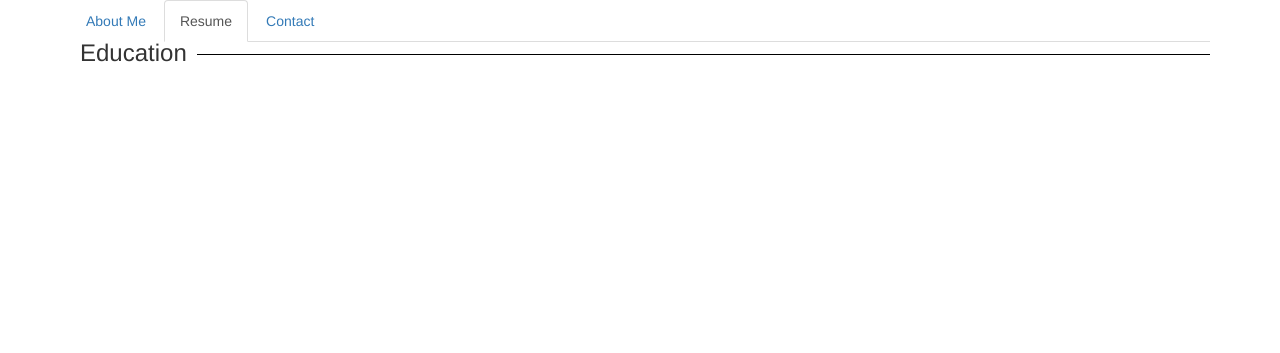
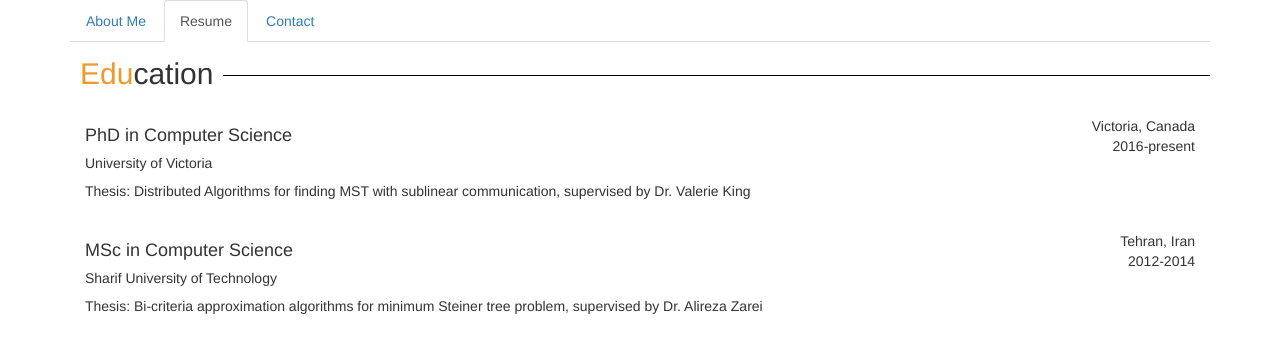
Before and after one commit to amashreghi/Personal-Homepage, a PHP site: page / in a window 1280 px wide, after a click on "Resume". Shown: the top 353 px of the page. Run offline with PHP 8.4, Linux system fonts and the light colour scheme; some libraries are stand-ins or nearby versions.

Commit message:
Fixed resume section formats

```diff
--- a/public/css/styles.css
+++ b/public/css/styles.css
@@ -29,7 +29,15 @@ li {
 
 }
 
-span {
+.resume-section-title{
     background: #FFFFFF;
     padding: 0 10px;
 }
+
+.first-title-letters{
+    /*font-family: serif;*/
+    /*font-size: 150%;*/
+    /*font-weight: bold;*/
+    color: #ED9A29;
+    padding: 0;
+}
--- a/public/resume.php
+++ b/public/resume.php
@@ -1,6 +1,21 @@
-<h3 class="resume-section"><span>Education</span></h3>
-
+<h2 class="resume-section" style="margin-top: 30px;"><span class="resume-section-title"><span class="first-title-letters">Edu</span>cation</span></h2>
 <row class="container-fluid">
-
-
+	<div class="col-sm-9">
+		<h4>PhD in Computer Science</h4>
+		<h5>University of Victoria</h5>
+		<p>Thesis: Distributed Algorithms for finding MST with sublinear communication, supervised by Dr. Valerie King</p>
+	</div>
+	<div class="col-sm-3" style="text-align: right;">
+		Victoria, Canada<br> 2016-present
+	</div>
 </row> <!-- row ends -->
+<row class="container-fluid">
+	<div class="col-sm-9">
+		<h4>MSc in Computer Science</h4>
+		<h5>Sharif University of Technology</h5>
+		<p>Thesis: Bi-criteria approximation algorithms for minimum Steiner tree problem, supervised by Dr. Alireza Zarei</p>
+	</div>
+	<div class="col-sm-3" style="text-align: right;">
+		Tehran, Iran<br> 2012-2014
+	</div>
+</row> <!-- row ends -->
```
